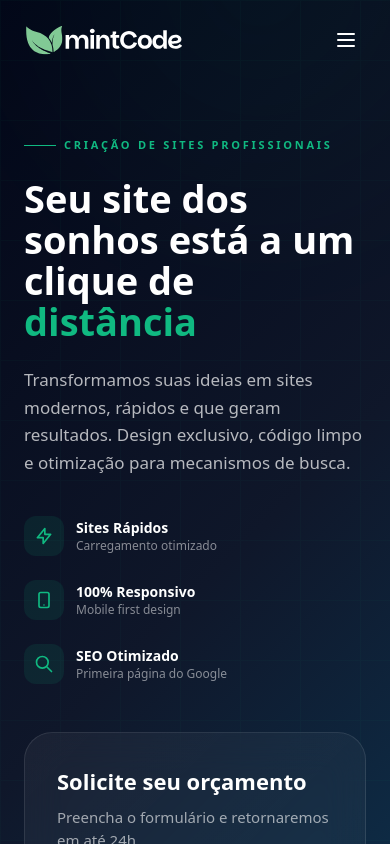
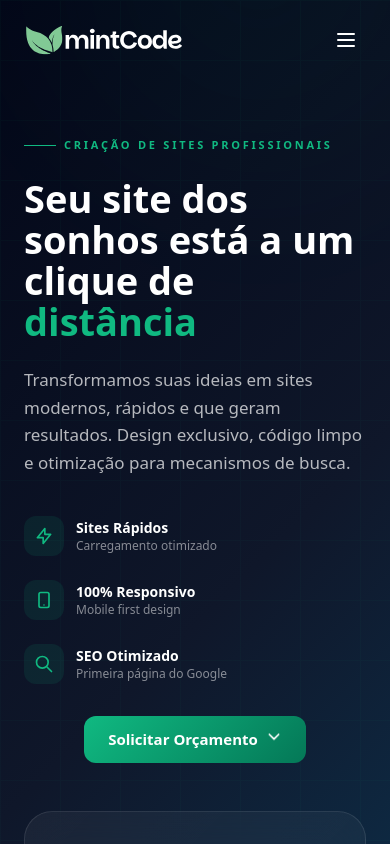
Before and after one commit to bezerradaniels/mintcode, a React (Vite) app: page / in a window 390 px wide. Shown: the top 844 px of the page. Built offline with nearby package versions, Linux system fonts and the light colour scheme; a web font is replaced by a local one.

Commit message:
feat: center mobile CTA button and add bounce animation to arrow

```diff
--- a/src/components/sections/Hero/index.tsx
+++ b/src/components/sections/Hero/index.tsx
@@ -129,10 +129,31 @@ export default function Hero() {
                 </div>
               </div>
             </div>
+
+            {/* Mobile CTA button — only visible below lg */}
+            <div className="lg:hidden flex justify-center mt-8">
+              <button
+                onClick={() => document.getElementById('hero-form')?.scrollIntoView({ behavior: 'smooth' })}
+                className="inline-flex items-center gap-2 px-6 py-3 rounded-xl text-white font-semibold text-[15px] transition-all duration-300 hover:scale-105"
+                style={{ background: 'linear-gradient(135deg, #10b981 0%, #047857 100%)' }}
+              >
+                Solicitar Orçamento
+                <svg
+                  className="w-4 h-4 animate-bounce"
+                  fill="none"
+                  stroke="currentColor"
+                  viewBox="0 0 24 24"
+                  strokeWidth={2.5}
+                >
+                  <path strokeLinecap="round" strokeLinejoin="round" d="M19 9l-7 7-7-7" />
+                </svg>
+              </button>
+            </div>
+
           </div>
 
           {/* Right Column - Contact Form */}
-          <div>
+          <div id="hero-form">
             <div
               className="relative rounded-[28px] p-8 sm:p-10"
               style={{
```
